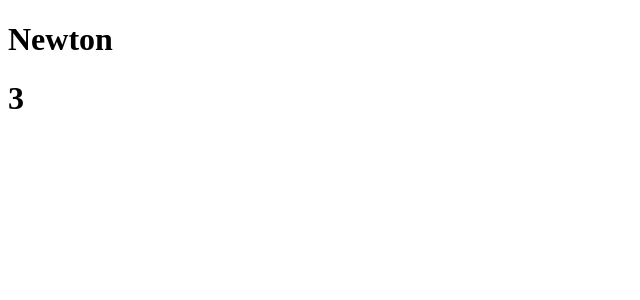
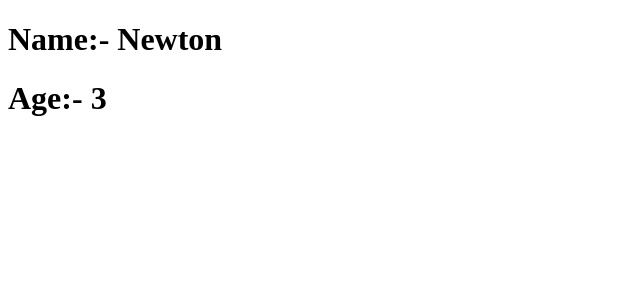
Before and after one commit to rakeshrajmahakud/React-Context-easy---Class-based-Components-Context-UseReducer-Hook-UseReduc---rfwub3ov0dfe, a React app: page / in a window 1280 px wide. Shown: the top 300 px of the page, without its empty margins (0-640 px from the left). Built offline with nearby package versions, Linux system fonts and the light colour scheme.

Commit message:
Update UserProfile.js

```diff
--- a/src/components/UserProfile.js
+++ b/src/components/UserProfile.js
@@ -6,8 +6,8 @@ const UserProfile = () =>{
       const data = useContext(UserContext);
      return(
        <>
-         <h1 id="name">{data.name}</h1>
-         <h1 id="age">{data.age}</h1>
+         <h1 id="name">Name:- {data.name}</h1>
+         <h1 id="age">Age:- {data.age}</h1>
        </>
     )
 
```
